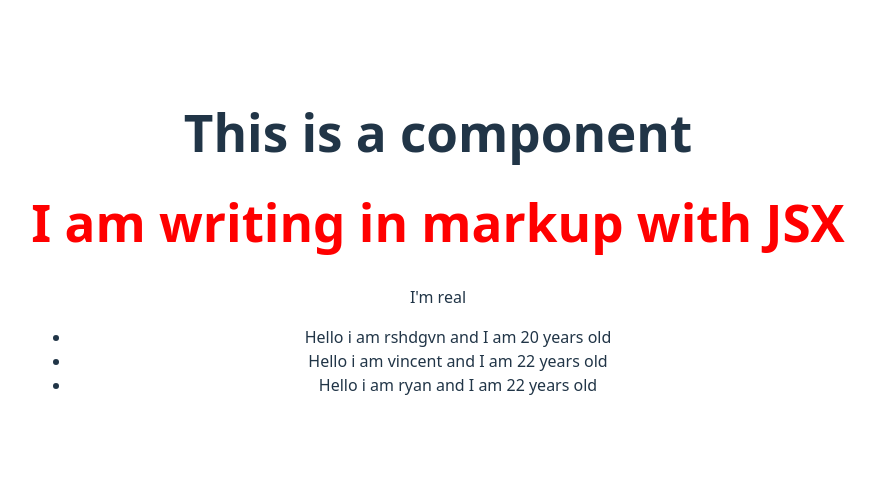
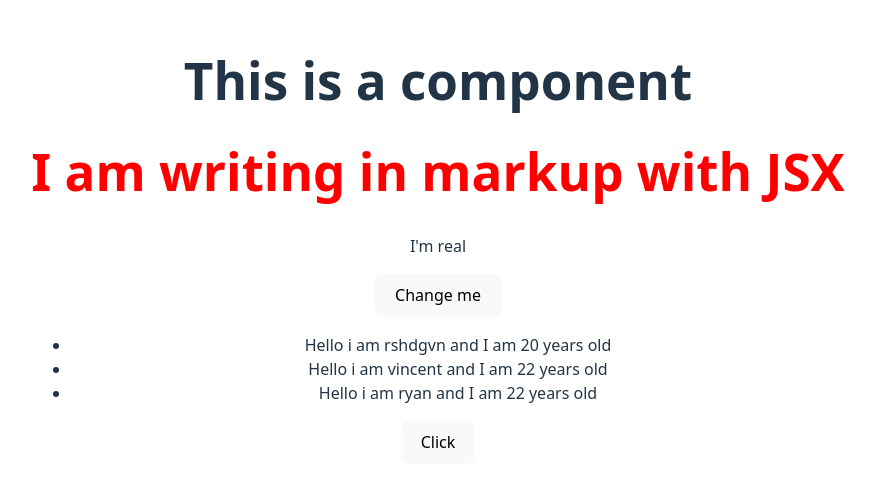
Before and after one commit to rshdgvn/appdev1, a React (Vite) app in the folder react-quickstart/: page / in a window 1280 px wide. Shown: the part 159-646 px from the top of the page, without its empty margins (202-1077 px from the left). Built offline with nearby package versions, Linux system fonts and the light colour scheme.

Commit message:
Done responding to events / using hooks

```diff
--- a/react-quickstart/src/App.jsx
+++ b/react-quickstart/src/App.jsx
@@ -1,5 +1,5 @@
-import React from "react";
-import './App.css'
+import React, {useState} from "react";
+import "./App.css";
 
 function Component() {
   return <h1>This is a component</h1>;
@@ -7,32 +7,46 @@ function Component() {
 
 function App() {
   const headerStyles = {
-    color: 'red'
-  }
+    color: "red",
+  };
 
-  const value = true
+  // const value = true
+  const [value, setValue] = useState(true);
+
+  const handleDate = () => {
+    setValue(!value);
+  };
+
   let data;
 
   if (value) {
-    data = "I'm real"
+    data = "I'm real";
   } else {
-    data = "I'm fake"
+    data = "I'm fake";
   }
 
   const infos = [
-    {name: 'rshdgvn', age: 20},
-    {name: 'vincent', age: 22},
-    {name: 'ryan', age: 22},
-  ]
+    { name: "rshdgvn", age: 20 },
+    { name: "vincent", age: 22 },
+    { name: "ryan", age: 22 },
+  ];
+
+  const handleEvents = () => {
+    console.log("This is an example of handling events");
+  };
 
   return (
     <>
       <Component />
       <h1 style={headerStyles}>I am writing in markup with JSX</h1>
       <p>{data}</p>
+      <button onClick={handleDate}>Change me</button>
       <ul>
-        {infos.map((info)=><li>{`Hello i am ${info.name} and I am ${info.age} years old`}</li>)}
+        {infos.map((info) => (
+          <li>{`Hello i am ${info.name} and I am ${info.age} years old`}</li>
+        ))}
       </ul>
+      <button onClick={handleEvents}>Click</button>
     </>
   );
 }
```
